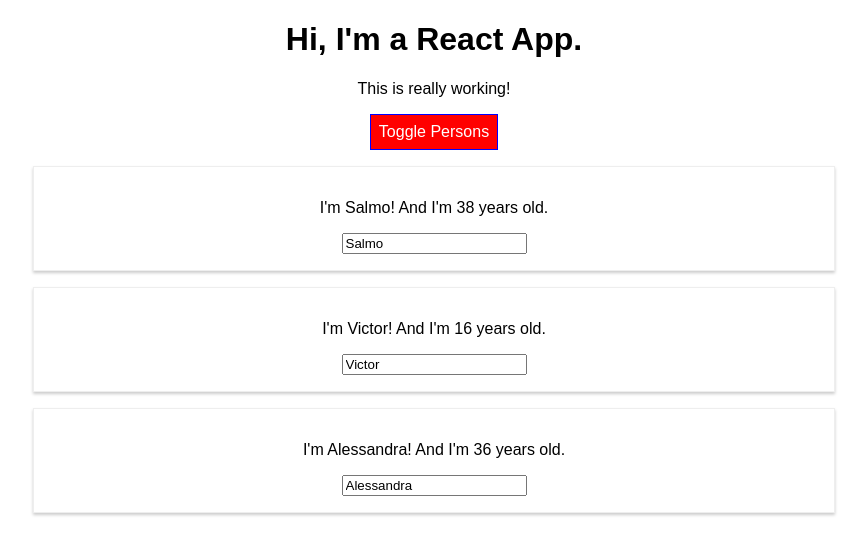
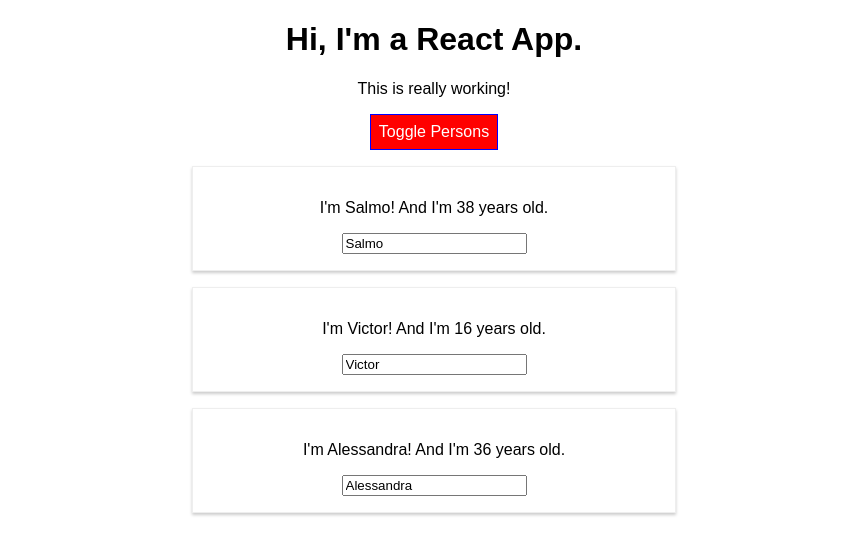
Before and after one commit to salmo-jr/react-tutorial-udemy, a React (Create React App) app: page / in a window 1280 px wide. Both pictures are taken after a click on the button "Toggle Persons". Shown: the top 554 px of the page, without its empty margins (206-1073 px from the left). Built offline with nearby package versions, Linux system fonts and the light colour scheme.

Commit message:
lesson 69 completed

```diff
--- a/src/App.js
+++ b/src/App.js
@@ -1,6 +1,6 @@
 import React, { useState } from 'react';
 import './App.css';
-import Radium from 'radium';
+import Radium, {StyleRoot} from 'radium';
 import Person from './Person/Person';
 
 const app = props => {
@@ -84,6 +84,7 @@
 
     // PREFER TO USE BIND THAN ARROW FUNCTION
     return (
+      <StyleRoot>
         <div className="App">
           <h1>Hi, I'm a React App.</h1>
           <p className={classes.join(' ')}>This is really working!</p>
@@ -92,6 +93,7 @@
             onClick={tooglePersonsHandler}>Toggle Persons</button>
           {persons}
         </div>
+      </StyleRoot>
     );
     //return React.createElement('div',{className:"App"}, 'text');
 }
--- a/src/Person/Person.js
+++ b/src/Person/Person.js
@@ -3,11 +3,18 @@
 import './Person.css'
 
 const person = (props) => {
-return (
-    <div className='Person'>
-        <p onClick={props.click}>I'm {props.name}! And I'm {props.age} years old.</p>
-        <p>{props.children}</p>
-        <input type='text' onChange={props.changed} value={props.name} />
-    </div>
-)}
+    const style = {
+        '@media (min-width: 500px)': {
+            width: '450px'
+        }
+    }
+
+    return (
+        <div className='Person' style={style}>
+            <p onClick={props.click}>I'm {props.name}! And I'm {props.age} years old.</p>
+            <p>{props.children}</p>
+            <input type='text' onChange={props.changed} value={props.name} />
+        </div>
+    )
+}
 export default Radium(person);
```
Lines whose indentation alone changed are shown as unchanged.
